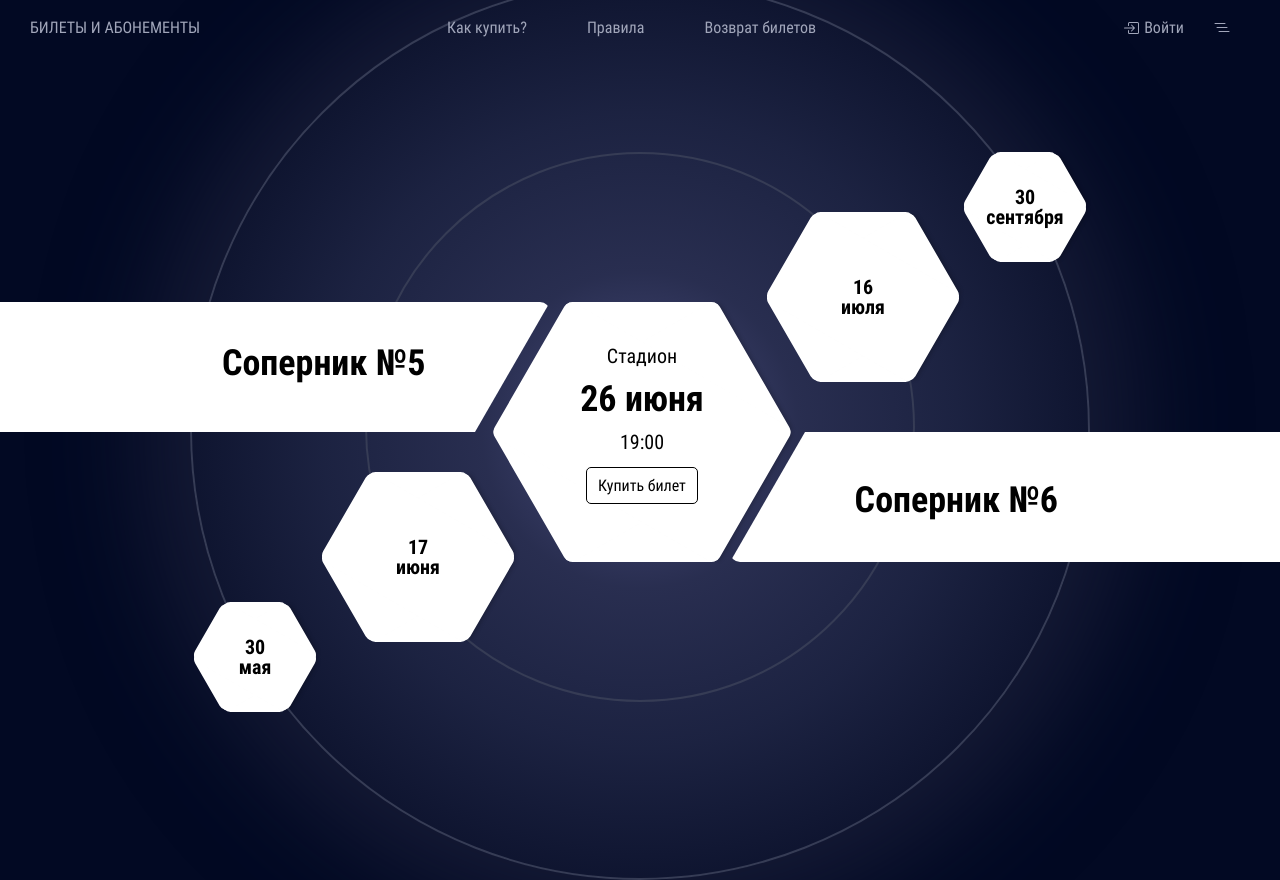
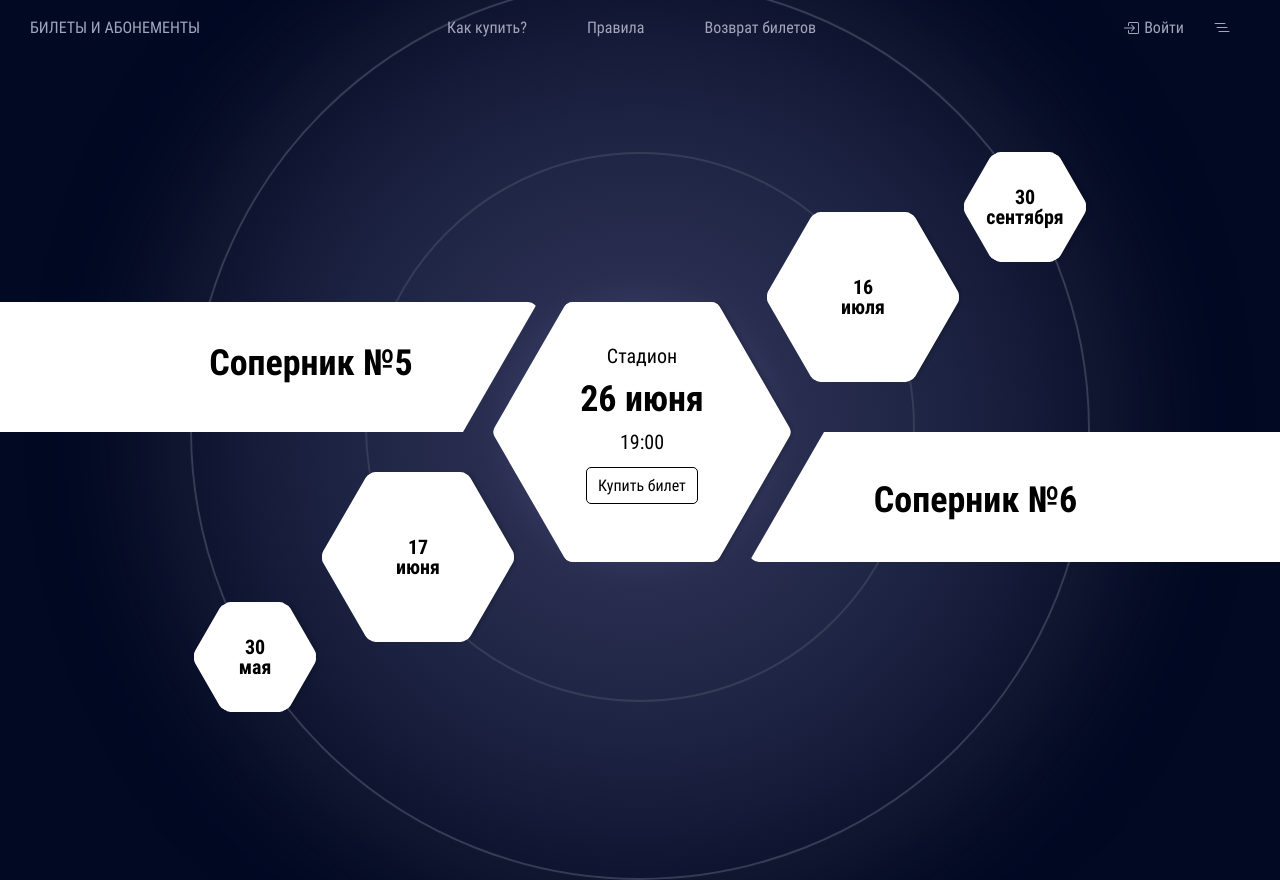
Before and after one commit to ilnur-s/react-event-page, a React (Create React App) app: page / in a window 1280 px wide. Shown: the top 880 px of the page. Built offline with nearby package versions, Linux system fonts and the light colour scheme.

Commit message:
refactoring

```diff
--- a/src/styles/style.scss
+++ b/src/styles/style.scss
@@ -243,7 +243,7 @@ body {
 .first-block {
   position: absolute;
   top: 302px;
-  width: 43%;
+  width: 42%;
   border-top: 130px solid #ffffff;
   border-left: 0px solid transparent;
   border-right: 75px solid transparent;
@@ -274,7 +274,7 @@ body {
 .second-block {
   position: absolute;
   top: 432px;
-  width: 43%;
+  width: 41.5%;
   border-bottom: 130px solid #ffffff;
   border-left: 75px solid transparent;
   border-right: 0 solid transparent;
```
